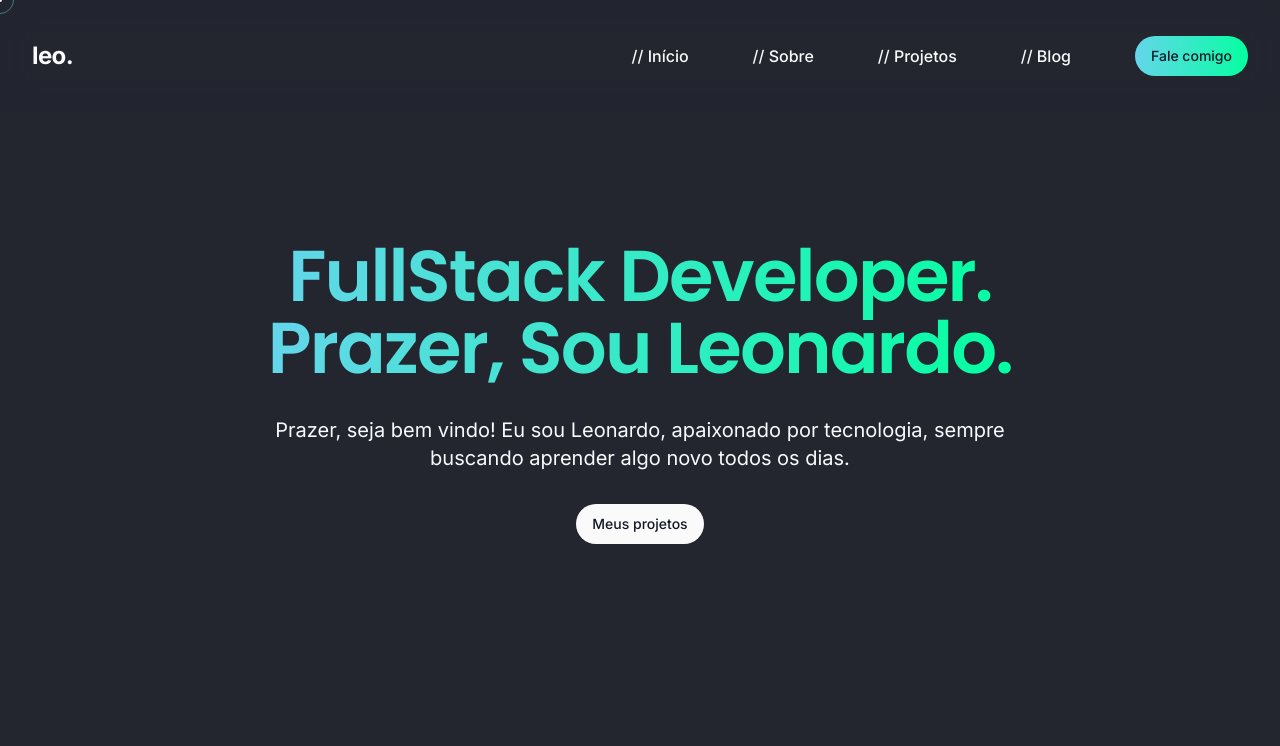
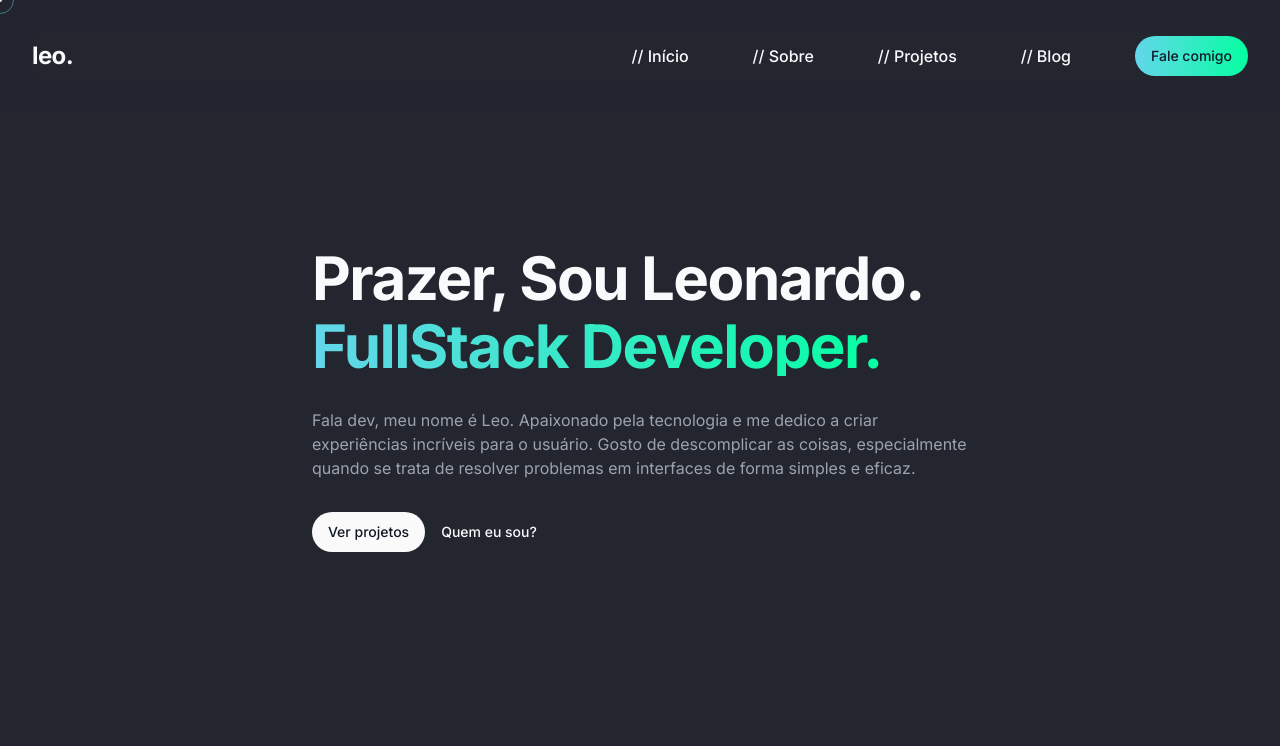
Before and after one commit to SoaresLeonardo/web_leohenrique, a Next.js app: page / in a window 1280 px wide. Shown: the top 746 px of the page. Built offline with nearby package versions, Linux system fonts and the light colour scheme; grey boxes are pictures that could not be loaded.

Commit message:
feat(Intro): remove font and edit styles Intro component

```diff
--- a/src/app/(home)/components/intro.tsx
+++ b/src/app/(home)/components/intro.tsx
@@ -1,30 +1,33 @@
+import { Button } from '@/components/ui/button';
 import {
   Card,
   CardDescription,
   CardHeader,
   CardTitle
 } from '@/components/ui/card';
-import { poppins } from './fonts/poppins';
-import { Button } from '@/components/ui/button';
+
 const Intro = () => {
   return (
-    <Card className="mt-60 w-full space-y-8 border-none bg-inherit text-center shadow-none">
-      <CardHeader className="items-center justify-center space-y-8 p-0">
-        <CardTitle
-          className={`${poppins.className} gradient-text flex flex-col items-center justify-center text-7xl`}
-        >
-          <span>FullStack Developer.</span>
+    <section className="content flex h-screen min-h-screen items-center justify-center">
+      <Card className="w-full space-y-8 border-none bg-inherit text-left shadow-none">
+        <CardHeader className="items-start justify-start space-y-8 p-0">
+          <CardTitle className="flex flex-col items-start justify-start gap-2 text-6xl font-bold">
             <span>Prazer, Sou Leonardo.</span>
+            <span className="gradient-text">FullStack Developer.</span>
           </CardTitle>
-        <CardDescription className="max-w-prose text-xl text-foreground">
-          Prazer, seja bem vindo! Eu sou Leonardo, apaixonado por tecnologia,
-          sempre buscando aprender algo novo todos os dias.
+          <CardDescription className="max-w-prose text-base">
+            Fala dev, meu nome é Leo. Apaixonado pela tecnologia e me dedico a
+            criar experiências incríveis para o usuário. Gosto de descomplicar
+            as coisas, especialmente quando se trata de resolver problemas em
+            interfaces de forma simples e eficaz.
           </CardDescription>
         </CardHeader>
-      <div>
-        <Button className="rounded-full">Meus projetos</Button>
+        <div className="gap 3 flex items-center">
+          <Button className="rounded-full">Ver projetos</Button>
+          <Button variant="link">Quem eu sou?</Button>
         </div>
       </Card>
+    </section>
   );
 };
 
```
Lines whose indentation alone changed are shown as unchanged.
